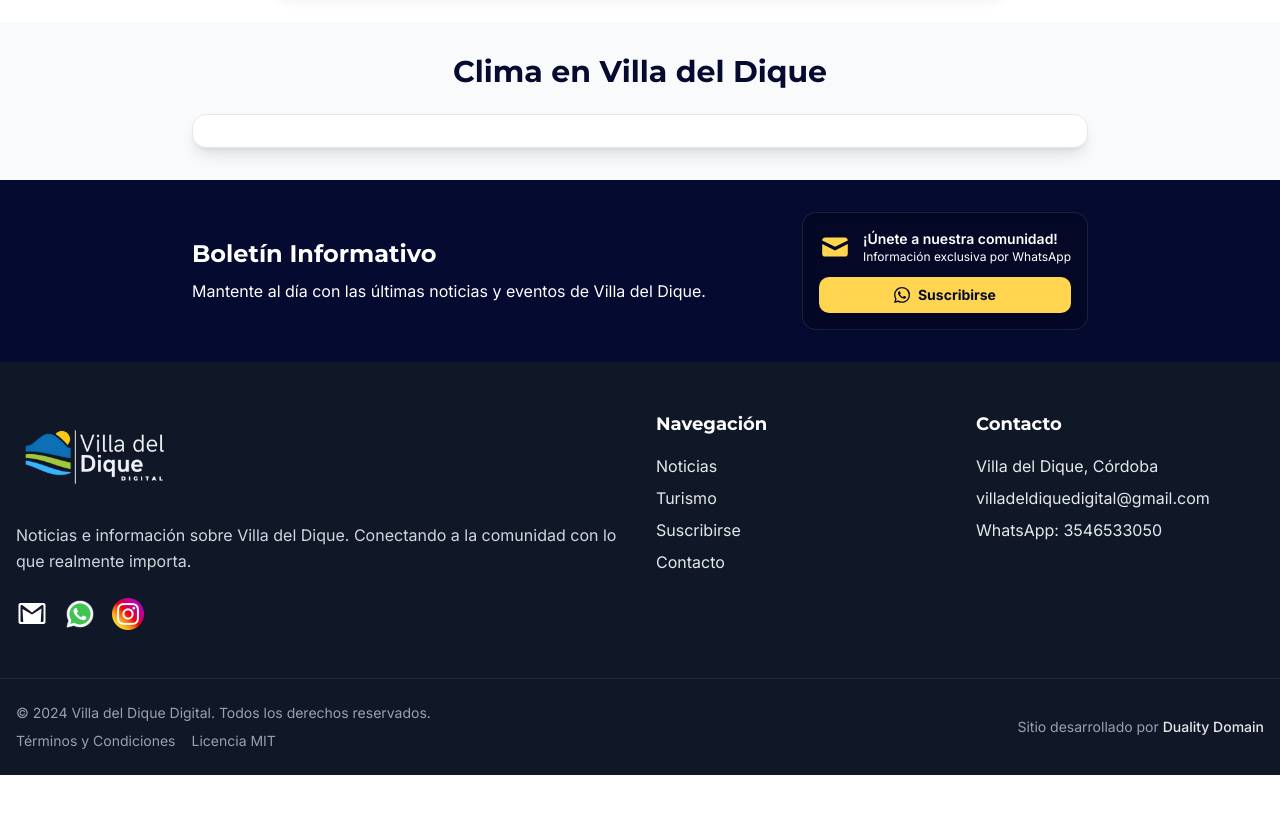
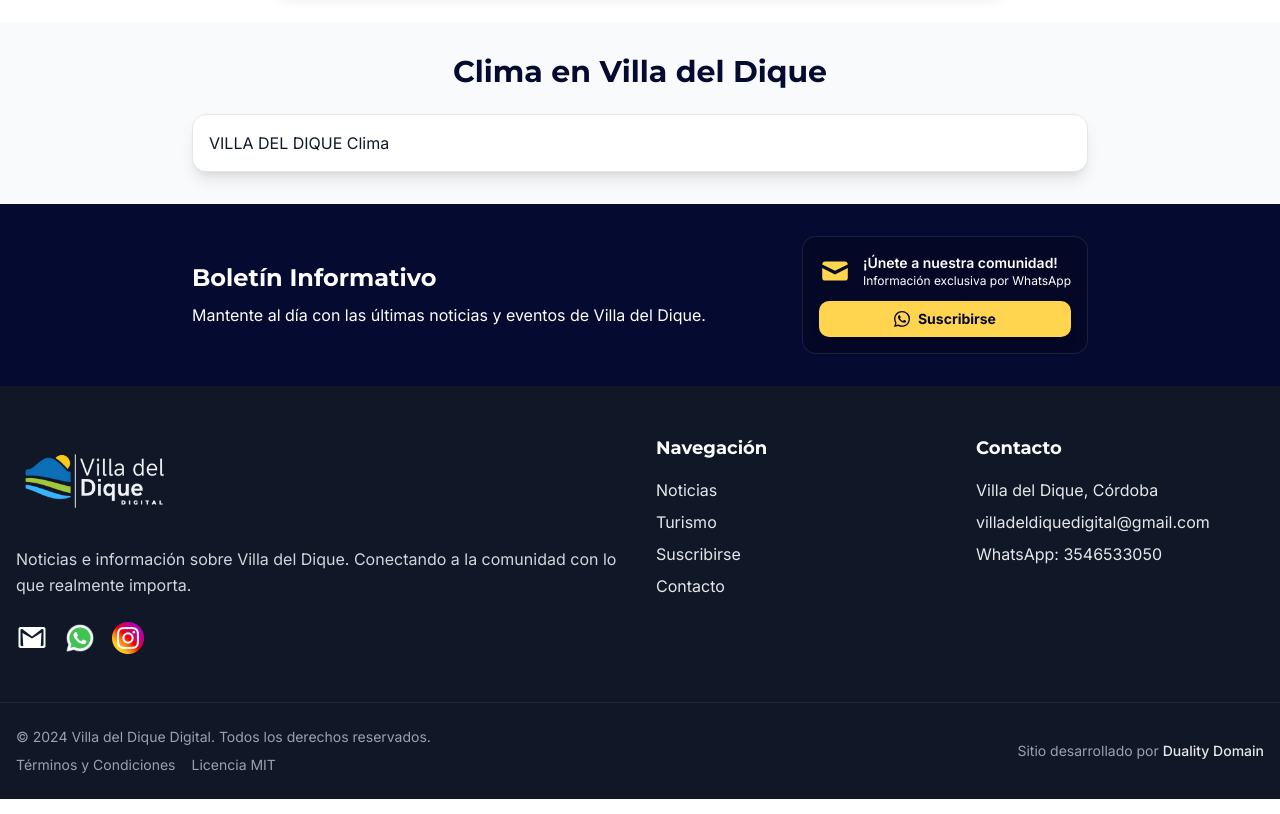
Before and after one commit to clientesweb/villadeldique.com.ar-1, a Next.js app: page / in a window 1280 px wide. Shown: the part 1920-2734 px from the top of the page. Before the commit the page ends 2710 px from the top, so only its background shows below. Built offline with nearby package versions, Linux system fonts and the light colour scheme.

Commit message:
Update page.tsx

```diff
--- a/app/page.tsx
+++ b/app/page.tsx
@@ -27,11 +27,20 @@ export default function HomePage() {
             </h2>
             <div className="flex justify-center">
               <div className="w-full max-w-4xl bg-white rounded-xl p-4 shadow-lg border border-gray-200">
-                <div id="c_fbd492fb4cc1996720a500d37287fc5e" className="ancho"></div>
+                <a
+                  className="weatherwidget-io"
+                  href="https://forecast7.com/es/n32d17n64d45/villa-del-dique/"
+                  data-label_1="VILLA DEL DIQUE"
+                  data-label_2="Clima"
+                  data-theme="original"
+                >
+                  VILLA DEL DIQUE Clima
+                </a>
                 <script
-                  type="text/javascript"
-                  src="https://www.clima.com/widget/widget_loader/fbd492fb4cc1996720a500d37287fc5e"
-                ></script>
+                  dangerouslySetInnerHTML={{
+                    __html: `!function(d,s,id){var js,fjs=d.getElementsByTagName(s)[0];if(!d.getElementById(id)){js=d.createElement(s);js.id=id;js.src='https://weatherwidget.io/js/widget.min.js';fjs.parentNode.insertBefore(js,fjs);}}(document,'script','weatherwidget-io-js');`,
+                  }}
+                />
               </div>
             </div>
           </div>
```
